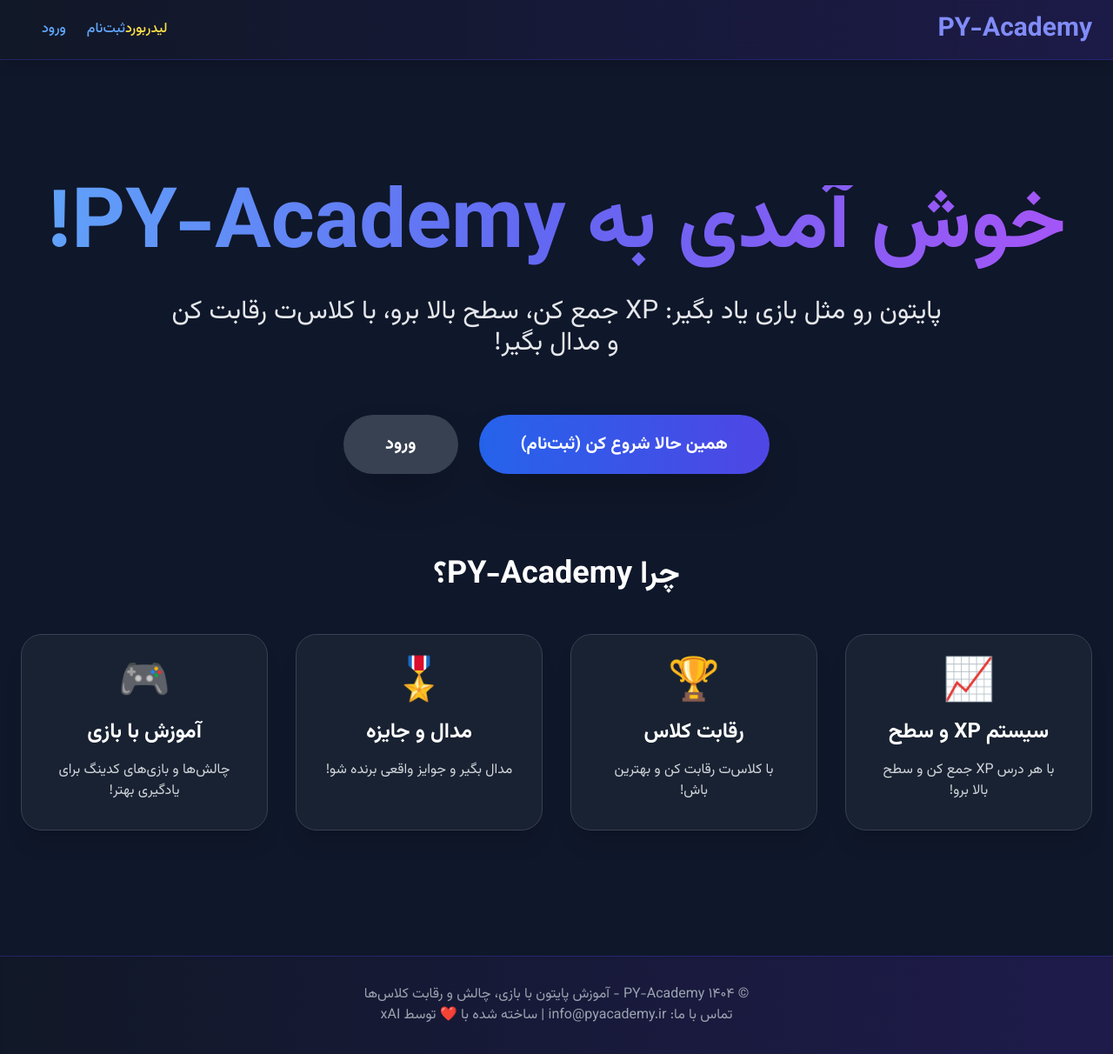
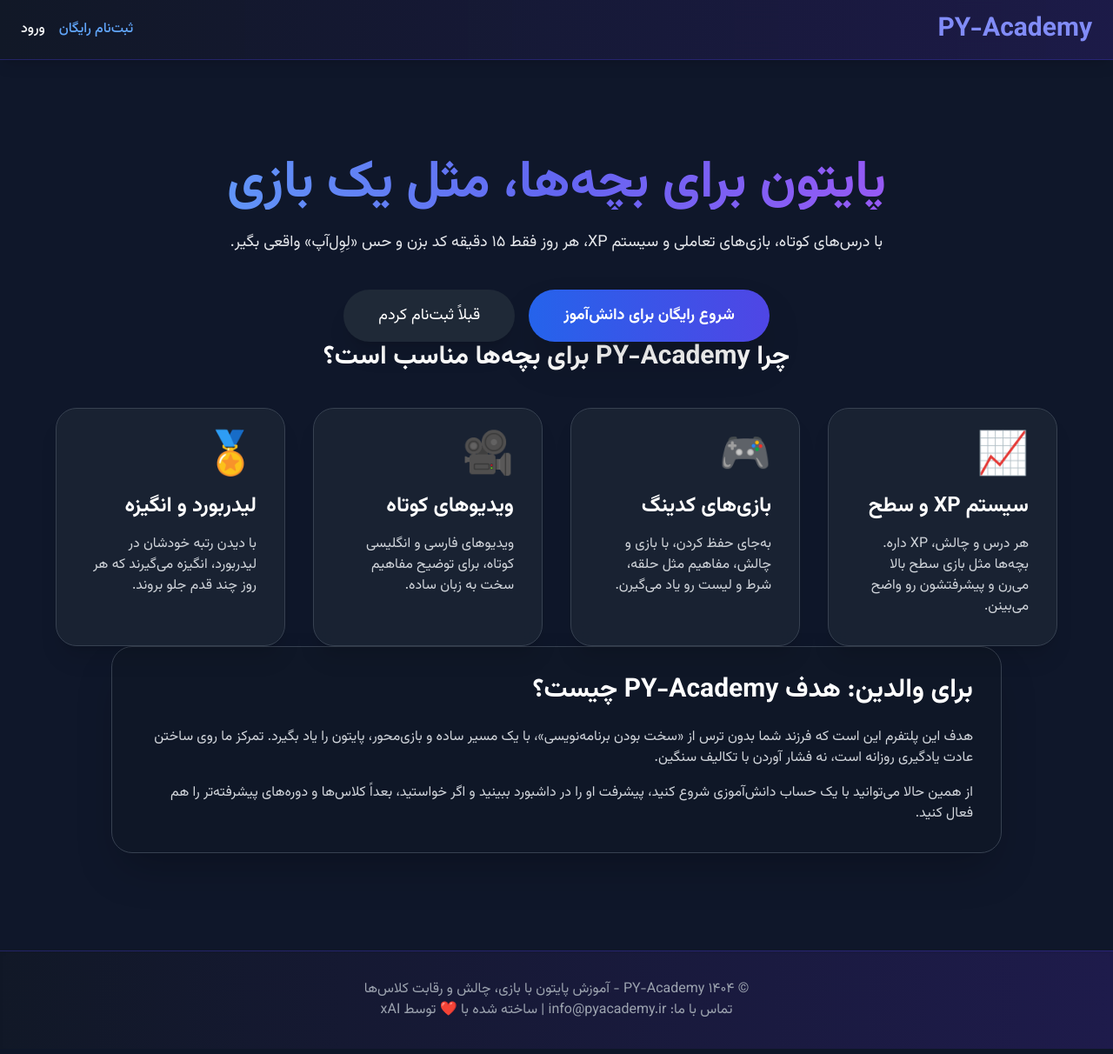
Before and after one commit to Yasser-Developer/PY-Academy, a Django app: page / in a window 1280 px wide. Shown: the whole page at 87% size. Run offline with Django 5.2, Linux system fonts and the light colour scheme.

Commit message:
Refine navigation, home, and learning path UX
Made-with: Cursor

```diff
--- a/accounts/templates/accounts/index.html
+++ b/accounts/templates/accounts/index.html
@@ -1,76 +1,92 @@
 {% extends 'base.html' %}
 
-{% block title %}صفحه اصلی - PY-Academy{% endblock %}
+{% block title %}آموزش پایتون برای بچه‌ها - PY-Academy{% endblock %}
 
 {% block content %}
-    <div class="text-center py-16 md:py-24">
-        <h1 class="text-5xl md:text-8xl font-extrabold mb-8 bg-gradient-to-r from-blue-400 via-indigo-500 to-purple-500 bg-clip-text text-transparent animate-fade-in">
-            خوش آمدی به PY-Academy!
+    <div class="py-16 md:py-20 space-y-20">
+        <!-- هدر قهرمان -->
+        <section class="text-center max-w-5xl mx-auto">
+            <h1 class="text-4xl md:text-6xl font-extrabold mb-6 bg-gradient-to-r from-blue-400 via-indigo-500 to-purple-500 bg-clip-text text-transparent animate-fade-in">
+                پایتون برای بچه‌ها، مثل یک بازی
             </h1>
-
-        <p class="text-xl md:text-3xl mb-16 text-gray-200 max-w-4xl mx-auto animate-fade-in-up delay-200">
-            پایتون رو مثل بازی یاد بگیر: XP جمع کن، سطح بالا برو، با کلاس‌ت رقابت کن و مدال بگیر!
+            <p class="text-lg md:text-2xl mb-10 text-gray-200 max-w-3xl mx-auto animate-fade-in-up delay-200">
+                با درس‌های کوتاه، بازی‌های تعاملی و سیستم XP، هر روز فقط ۱۵ دقیقه کد بزن و حس «لِوِل‌آپ» واقعی بگیر.
             </p>
 
-        <!-- دکمه‌های عملی -->
-        <div class="flex flex-col sm:flex-row gap-6 justify-center mb-24 animate-fade-in-up delay-400">
+            <div class="flex flex-col sm:flex-row gap-4 justify-center animate-fade-in-up delay-400">
                 {% if user.is_authenticated %}
-                <a href="{% url 'course_list' %}" class="bg-gradient-to-r from-blue-600 to-indigo-600 hover:from-blue-700 hover:to-indigo-700 text-white font-bold py-5 px-12 rounded-full text-xl shadow-2xl transform hover:scale-105 transition-all duration-300">
-                    شروع یادگیری و دوره‌ها
+                    <a href="{% url 'learning_path' %}" class="bg-gradient-to-r from-blue-600 to-indigo-600 hover:from-blue-700 hover:to-indigo-700 text-white font-bold py-4 px-10 rounded-full text-lg shadow-2xl transform hover:scale-105 transition-all duration-300">
+                        شروع مسیر یادگیری من
                     </a>
-                <a href="{% url 'dashboard' %}" class="bg-gradient-to-r from-purple-600 to-pink-600 hover:from-purple-700 hover:to-pink-700 text-white font-bold py-5 px-12 rounded-full text-xl shadow-2xl transform hover:scale-105 transition-all duration-300">
-                    داشبورد من
+                    <a href="{% url 'dashboard' %}" class="bg-gray-800 hover:bg-gray-700 text-white font-semibold py-4 px-10 rounded-full text-lg shadow-xl transform hover:scale-105 transition-all duration-300">
+                        دیدن داشبورد و XP
                     </a>
                 {% else %}
-                <a href="{% url 'register' %}" class="bg-gradient-to-r from-blue-600 to-indigo-600 hover:from-blue-700 hover:to-indigo-700 text-white font-bold py-5 px-12 rounded-full text-xl shadow-2xl transform hover:scale-105 transition-all duration-300">
-                    همین حالا شروع کن (ثبت‌نام)
+                    <a href="{% url 'register' %}" class="bg-gradient-to-r from-blue-600 to-indigo-600 hover:from-blue-700 hover:to-indigo-700 text-white font-bold py-4 px-10 rounded-full text-lg shadow-2xl transform hover:scale-105 transition-all duration-300">
+                        شروع رایگان برای دانش‌آموز
                     </a>
-                <a href="{% url 'login' %}" class="bg-gray-700 hover:bg-gray-600 text-white font-bold py-5 px-12 rounded-full text-xl shadow-2xl transform hover:scale-105 transition-all duration-300">
-                    ورود
+                    <a href="{% url 'login' %}" class="bg-gray-800 hover:bg-gray-700 text-white font-semibold py-4 px-10 rounded-full text-lg shadow-xl transform hover:scale-105 transition-all duration-300">
+                        قبلاً ثبت‌نام کردم
                     </a>
                 {% endif %}
             </div>
+        </section>
 
-        <!-- بخش "چرا PY-Academy؟" با کارت‌های ویژگی -->
-        <h2 class="text-4xl font-bold text-center mb-12 text-white">
-            چرا PY-Academy؟
+        <!-- چرا PY-Academy؟ -->
+        <section class="max-w-6xl mx-auto">
+            <h2 class="text-3xl md:text-4xl font-bold text-center mb-10 text-white">
+                چرا PY-Academy برای بچه‌ها مناسب است؟
             </h2>
             <div class="grid grid-cols-1 md:grid-cols-2 lg:grid-cols-4 gap-8">
                 <div class="bg-gray-800/70 backdrop-blur-md p-8 rounded-3xl border border-gray-700 shadow-xl hover:border-indigo-500 hover:shadow-2xl transition-all duration-300">
                     <div class="text-5xl text-indigo-400 mb-4">📈</div>
                     <h3 class="text-2xl font-bold text-white mb-4">سیستم XP و سطح</h3>
                     <p class="text-gray-300">
-                    با هر درس XP جمع کن و سطح بالا برو!
+                        هر درس و چالش، XP داره. بچه‌ها مثل بازی سطح بالا می‌رن و پیشرفتشون رو واضح می‌بینن.
                     </p>
                 </div>
 
                 <div class="bg-gray-800/70 backdrop-blur-md p-8 rounded-3xl border border-gray-700 shadow-xl hover:border-purple-500 hover:shadow-2xl transition-all duration-300">
-                <div class="text-5xl text-purple-400 mb-4">🏆</div>
-                <h3 class="text-2xl font-bold text-white mb-4">رقابت کلاس</h3>
+                    <div class="text-5xl text-purple-400 mb-4">🎮</div>
+                    <h3 class="text-2xl font-bold text-white mb-4">بازی‌های کدینگ</h3>
                     <p class="text-gray-300">
-                    با کلاس‌ت رقابت کن و بهترین باش!
+                        به‌جای حفظ کردن، با بازی و چالش، مفاهیم مثل حلقه، شرط و لیست رو یاد می‌گیرن.
                     </p>
                 </div>
 
                 <div class="bg-gray-800/70 backdrop-blur-md p-8 rounded-3xl border border-gray-700 shadow-xl hover:border-green-500 hover:shadow-2xl transition-all duration-300">
-                <div class="text-5xl text-green-400 mb-4">🎖️</div>
-                <h3 class="text-2xl font-bold text-white mb-4">مدال و جایزه</h3>
+                    <div class="text-5xl text-green-400 mb-4">🎥</div>
+                    <h3 class="text-2xl font-bold text-white mb-4">ویدیوهای کوتاه</h3>
                     <p class="text-gray-300">
-                    مدال بگیر و جوایز واقعی برنده شو!
+                        ویدیوهای فارسی و انگلیسی کوتاه، برای توضیح مفاهیم سخت به زبان ساده.
                     </p>
                 </div>
 
                 <div class="bg-gray-800/70 backdrop-blur-md p-8 rounded-3xl border border-gray-700 shadow-xl hover:border-yellow-500 hover:shadow-2xl transition-all duration-300">
-                <div class="text-5xl text-yellow-400 mb-4">🎮</div>
-                <h3 class="text-2xl font-bold text-white mb-4">آموزش با بازی</h3>
+                    <div class="text-5xl text-yellow-400 mb-4">🏅</div>
+                    <h3 class="text-2xl font-bold text-white mb-4">لیدربورد و انگیزه</h3>
                     <p class="text-gray-300">
-                    چالش‌ها و بازی‌های کدینگ برای یادگیری بهتر!
+                        با دیدن رتبه خودشان در لیدربورد، انگیزه می‌گیرند که هر روز چند قدم جلو بروند.
                     </p>
                 </div>
             </div>
+        </section>
+
+        <!-- برای والدین -->
+        <section class="max-w-5xl mx-auto bg-gray-900/70 border border-gray-700 rounded-3xl p-8 md:p-10 shadow-2xl">
+            <h2 class="text-2xl md:text-3xl font-bold text-white mb-6">
+                برای والدین: هدف PY-Academy چیست؟
+            </h2>
+            <p class="text-gray-300 leading-relaxed mb-4">
+                هدف این پلتفرم این است که فرزند شما بدون ترس از «سخت بودن برنامه‌نویسی»، با یک مسیر ساده و بازی‌محور، پایتون را یاد بگیرد.
+                تمرکز ما روی ساختن عادت یادگیری روزانه است، نه فشار آوردن با تکالیف سنگین.
+            </p>
+            <p class="text-gray-300 leading-relaxed">
+                از همین حالا می‌توانید با یک حساب دانش‌آموزی شروع کنید، پیشرفت او را در داشبورد ببینید و اگر خواستید، بعداً کلاس‌ها و دوره‌های پیشرفته‌تر را هم فعال کنید.
+            </p>
+        </section>
     </div>
 
-    <!-- انیمیشن fade-in برای جذابیت -->
     <style>
         @keyframes fadeIn {
             from { opacity: 0; }
--- a/accounts/views.py
+++ b/accounts/views.py
@@ -49,3 +49,7 @@ def dashboard(request):
 def leaderboard(request):
     top_users = CustomUser.objects.order_by('-xp', 'username')[:10]
     return render(request, 'accounts/leaderboard.html', {'top_users': top_users})
+
+
+def learning_path(request):
+    return render(request, 'accounts/learning_path.html')
--- a/core/urls.py
+++ b/core/urls.py
@@ -20,7 +20,7 @@ from django.conf import settings
 from django.conf.urls.static import static
 from django.views.generic import TemplateView
 from django.contrib.auth.views import LoginView
-from accounts.views import register, user_logout, dashboard, leaderboard
+from accounts.views import register, user_logout, dashboard, leaderboard, learning_path
 from courses.views import course_list, course_detail, lesson_detail, complete_lesson
 from games.views import game_list, game_detail, run_game_code
 from videos.views import video_list, mark_video_watched
@@ -34,6 +34,7 @@ urlpatterns = [
     path('logout/', user_logout, name='logout'),
     path('dashboard/', dashboard, name='dashboard'),  # داشبورد شخصی
     path('leaderboard/', leaderboard, name='leaderboard'),
+    path('learning-path/', learning_path, name='learning_path'),
     path('courses/', course_list, name='course_list'),
     path('courses/<int:course_id>/', course_detail, name='course_detail'),
     path('lessons/<int:lesson_id>/', lesson_detail, name='lesson_detail'),
--- a/templates/base.html
+++ b/templates/base.html
@@ -55,27 +55,36 @@
 <body class="min-h-screen flex flex-col font-vazirmatn antialiased">
     <!-- هدر خفن و پویا -->
     <header class="bg-gradient-to-r from-gray-900 to-indigo-950/90 backdrop-blur-md border-b border-indigo-800/50 sticky top-0 z-50 shadow-lg">
-        <nav class="container mx-auto px-4 sm:px-6 py-4 flex justify-between items-center">
-            <a href="{% url 'home' %}" class="text-2xl md:text-3xl font-bold text-indigo-400 hover:text-indigo-300 transition-transform duration-300 hover:scale-105">
-                PY-Academy
-            </a>
+        <nav class="container mx-auto px-4 sm:px-6 py-4 flex items-center justify-between gap-6">
+            <div class="flex items-center gap-6">
+                <a href="{% url 'home' %}" class="text-2xl md:text-3xl font-bold text-indigo-400 hover:text-indigo-300 transition-transform duration-300 hover:scale-105">
+                    PY-Academy
+                </a>
+                <div class="hidden md:flex items-center gap-4 text-sm sm:text-base text-gray-200">
+                    <a href="{% url 'course_list' %}" class="nav-link font-medium">
+                        دوره‌ها
+                    </a>
+                    <a href="{% url 'video_list' %}" class="nav-link font-medium">
+                        ویدیوها
+                    </a>
+                    <a href="{% url 'game_list' %}" class="nav-link font-medium">
+                        بازی‌های کدینگ
+                    </a>
+                    <a href="{% url 'leaderboard' %}" class="nav-link font-medium">
+                        لیدربورد XP
+                    </a>
+                    <a href="{% url 'learning_path' %}" class="nav-link font-medium">
+                        مسیر یادگیری
+                    </a>
+                </div>
+            </div>
 
-            <div class="flex items-center space-x-4 sm:space-x-6 text-sm sm:text-base">
+            <div class="flex items-center gap-4 text-sm sm:text-base">
                 {% if user.is_authenticated %}
-                    <!-- وقتی لاگین هست: لینک‌های خفن و عملی -->
                     <a href="{% url 'dashboard' %}" class="nav-link text-indigo-300 font-medium">
                         داشبورد
                     </a>
-                    <a href="{% url 'course_list' %}" class="nav-link text-blue-300 font-medium">
-                        دوره‌ها
-                    </a>
-                    <a href="{% url 'leaderboard' %}" class="nav-link text-yellow-300 font-medium">
-                        لیدربورد
-                    </a>
-                    <a href="#" class="nav-link text-purple-300 font-medium">  <!-- بعداً لینک رقابت -->
-                        رقابت کلاس
-                    </a>
-                    <div class="flex items-center space-x-2">
+                    <div class="flex items-center gap-2">
                         {% if user.avatar %}
                             <img src="{{ user.avatar.url }}" alt="پروفایل" class="w-8 h-8 rounded-full border-2 border-indigo-500 object-cover shadow-md">
                         {% else %}
@@ -91,14 +100,10 @@
                         خروج
                     </a>
                 {% else %}
-                    <!-- وقتی لاگین نیست -->
-                    <a href="{% url 'leaderboard' %}" class="nav-link text-yellow-300 font-medium">
-                        لیدربورد
+                    <a href="{% url 'register' %}" class="nav-link text-blue-400 font-medium">
+                        ثبت‌نام رایگان
                     </a>
-                    <a href="{% url 'register' %}" class="nav-link text-blue-400 font-medium">
-                        ثبت‌نام
-                    </a>
-                    <a href="{% url 'login' %}" class="nav-link text-blue-400 font-medium">
+                    <a href="{% url 'login' %}" class="nav-link text-blue-200 font-medium">
                         ورود
                     </a>
                 {% endif %}
```
Also changed, not shown: accounts/templates/accounts/learning_path.html (added, +77 -0 lines). Lines whose indentation alone changed are shown as unchanged.
